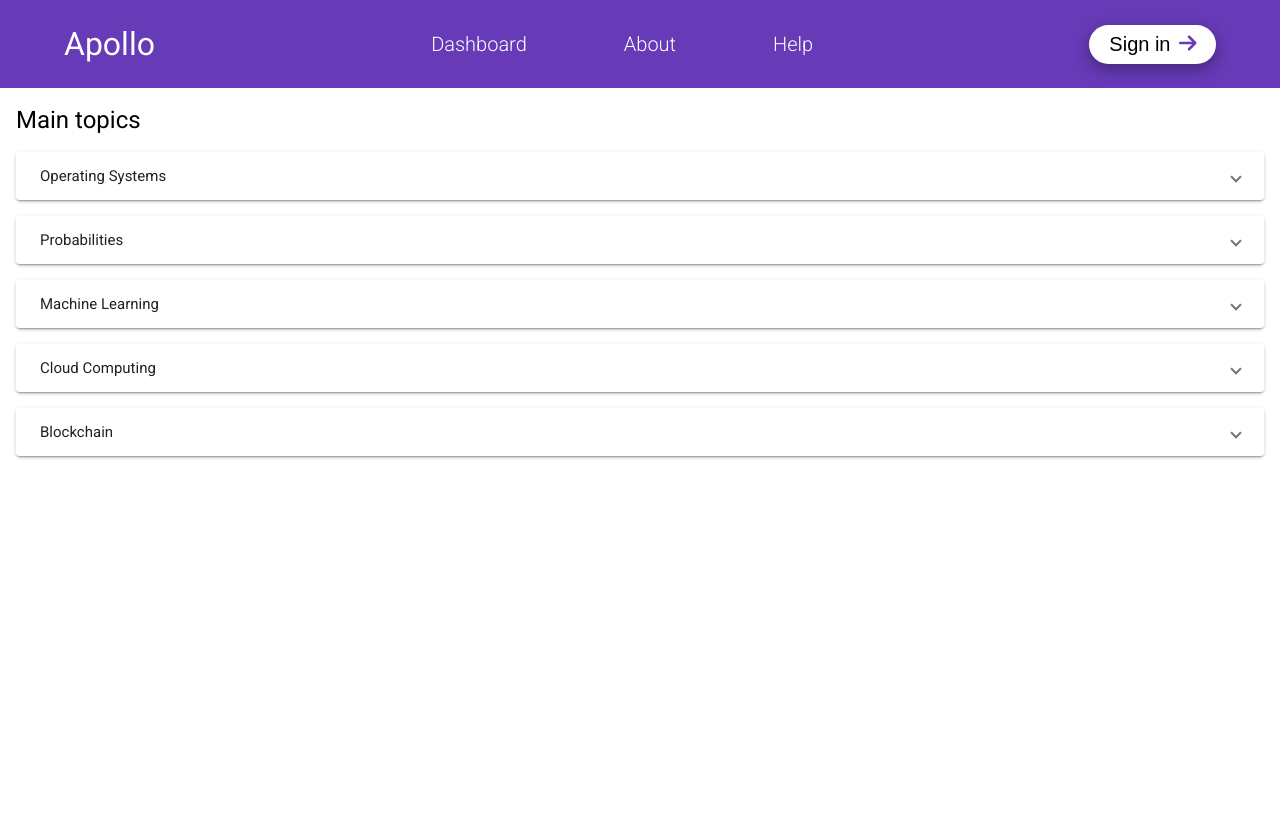
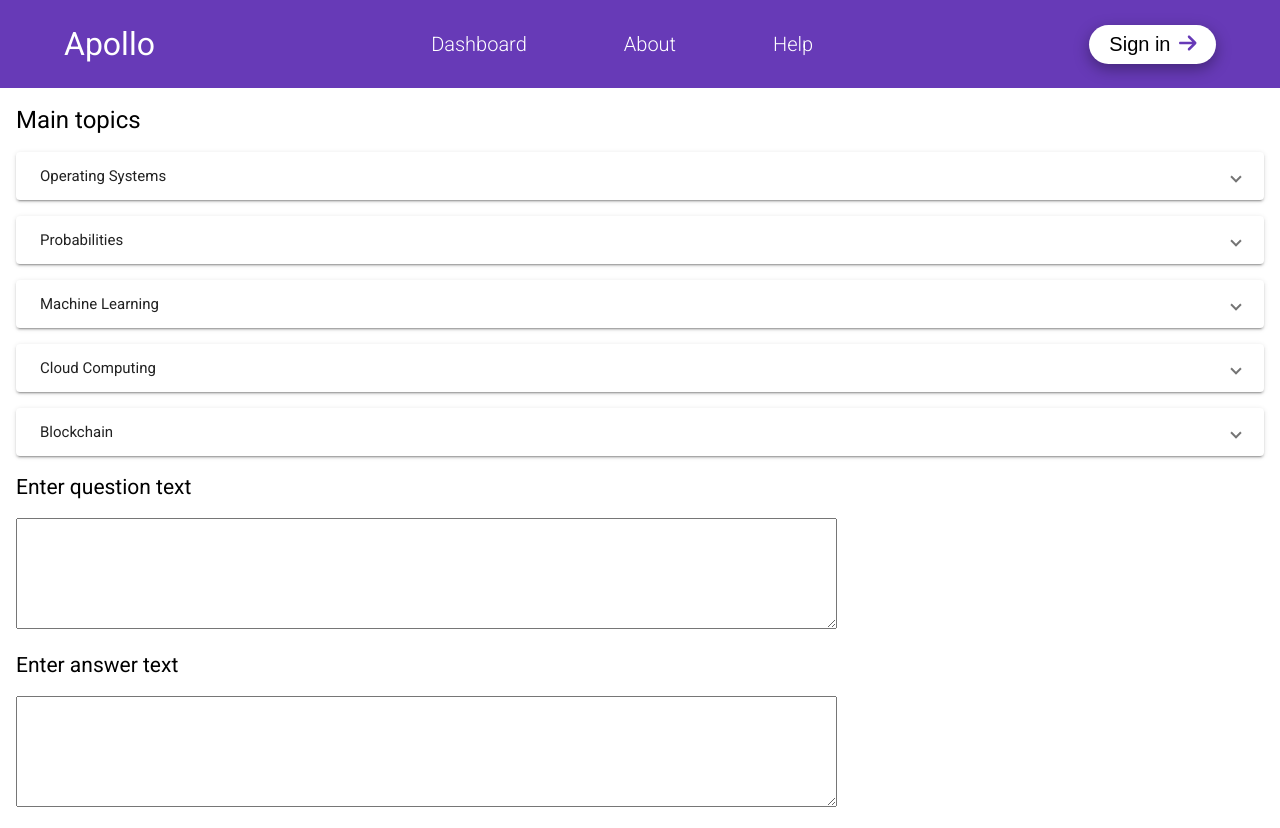
Before and after one commit to popastefan10/apollo-frontend, an Angular app: page /dashboard in a window 1280 px wide. Before the commit the page ends 800 px from the top, so only its background shows below. Built offline with nearby package versions, Linux system fonts and the light colour scheme.

Commit message:
add styles for headings

```diff
--- a/src/app/app.module.ts
+++ b/src/app/app.module.ts
@@ -11,6 +11,7 @@ import { DashboardComponent } from './components/dashboard/dashboard.component';
 import { ArticlesComponent } from './components/articles/articles.component';
 import { ArticleComponent } from './components/article/article.component';
 import { QuestionViewComponent } from './components/question-view/question-view.component';
+import { FormsModule, ReactiveFormsModule } from '@angular/forms'
 
 @NgModule({
   declarations: [
@@ -26,7 +27,9 @@ import { QuestionViewComponent } from './components/question-view/question-view.
     AppRoutingModule,
     BrowserAnimationsModule,
     GlobalMaterialModule,
-    FontAwesomeModule
+    FontAwesomeModule,
+    FormsModule,
+    ReactiveFormsModule
   ],
   providers: [],
   bootstrap: [AppComponent]
--- a/src/app/components/dashboard/dashboard.component.html
+++ b/src/app/components/dashboard/dashboard.component.html
@@ -9,3 +9,5 @@
 		<app-articles></app-articles>
 	</mat-expansion-panel>
 </div>
+
+<app-question-view [questionId]="12"></app-question-view>
--- a/src/app/components/question-view/question-view.component.html
+++ b/src/app/components/question-view/question-view.component.html
@@ -1,12 +1,12 @@
 <div class="question-editor">
-  <h2>Enter question text</h2>
+  <h4>Enter question text</h4>
   <textarea cols="100"
     rows="7"
-    formControlName="questionContent"></textarea>
+    [formControl]="questionControl"></textarea>
 </div>
 <div class="answer-editor">
-  <h2>Enter answer text</h2>
+  <h4>Enter answer text</h4>
   <textarea cols="100"
     rows="7"
-    formControlName="questionContent"></textarea>
+    [formControl]="answerControl"></textarea>
 </div>
--- a/src/app/components/question-view/question-view.component.scss
+++ b/src/app/components/question-view/question-view.component.scss
@@ -0,0 +1,4 @@
+.question-editor,
+.answer-editor {
+  margin-top: 16px;
+}
--- a/src/app/components/question-view/question-view.component.ts
+++ b/src/app/components/question-view/question-view.component.ts
@@ -1,6 +1,6 @@
 import { Component, OnInit, Input } from '@angular/core';
-import { FormBuilder, FormGroup } from '@angular/forms';
-import { CdkTextareaAutosize } from '@angular/cdk/text-field';
+import { FormBuilder, FormGroup, FormControl } from '@angular/forms';
+import { tap } from 'rxjs';
 
 @Component({
   selector: 'app-question-view',
@@ -10,9 +10,14 @@ import { CdkTextareaAutosize } from '@angular/cdk/text-field';
 export class QuestionViewComponent implements OnInit {
   @Input() public questionId?: number;
 
+  public readonly questionControl = new FormControl('');
+
+  public readonly answerControl = new FormControl('');
+
   constructor() { }
 
   ngOnInit(): void {
+    this.questionControl.valueChanges.pipe(tap((x) => console.log('question', x))).subscribe();
   }
 
 }
--- a/src/styles.scss
+++ b/src/styles.scss
@@ -18,6 +18,18 @@ p {
   margin-bottom: 0 !important;
 }
 
+h2 {
+  @include h2;
+}
+
+h3 {
+  @include h3;
+}
+
+h4 {
+  @include h4;
+}
+
 mat-expansion-panel.with-margin {
 	margin: 16px 0;
 }
--- a/src/theme/_typography.scss
+++ b/src/theme/_typography.scss
@@ -3,3 +3,21 @@
   line-height: 32px;
   font-weight: 300;
 }
+
+@mixin h2 {
+  font-size: 43px !important;
+  line-height: 60px !important;
+  font-weight: 400 !important;
+}
+
+@mixin h3 {
+  font-size: 32px !important;
+  line-height: 45px !important;
+  font-weight: 400 !important;
+}
+
+@mixin h4 {
+  font-size: 21px !important;
+  line-height: 30px !important;
+  font-weight: 400 !important;
+}
```
